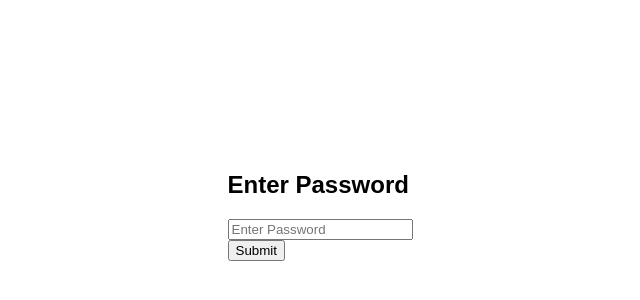
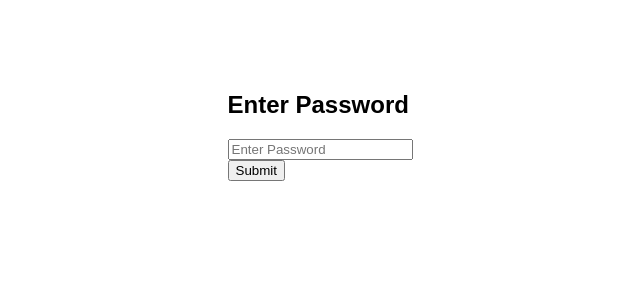
Before and after one commit to shivverma2/radhika, a plain HTML site: page index.html in a window 1280 px wide. Shown: the part 186-486 px from the top of the page, without its empty margins (320-960 px from the left). Drawn offline with Linux system fonts and the light colour scheme.

Commit message:
Update index.html

```diff
--- a/index.html
+++ b/index.html
@@ -8,7 +8,7 @@
       font-family: Arial, sans-serif;
       margin: 0;
       padding: 0;
-      height: 100vh;
+      height: 80vh;
       display: flex;
       justify-content: center;
       align-items: center;
@@ -16,7 +16,6 @@
       /* Background Image */
       background: url('https://radhikashiv.netlify.app/gallery)' no-repeat center center fixed;
       background-size: cover;
-    }
     .box {
       background: rgba(255, 255, 255, 0.9);
       padding: 30px;
```
